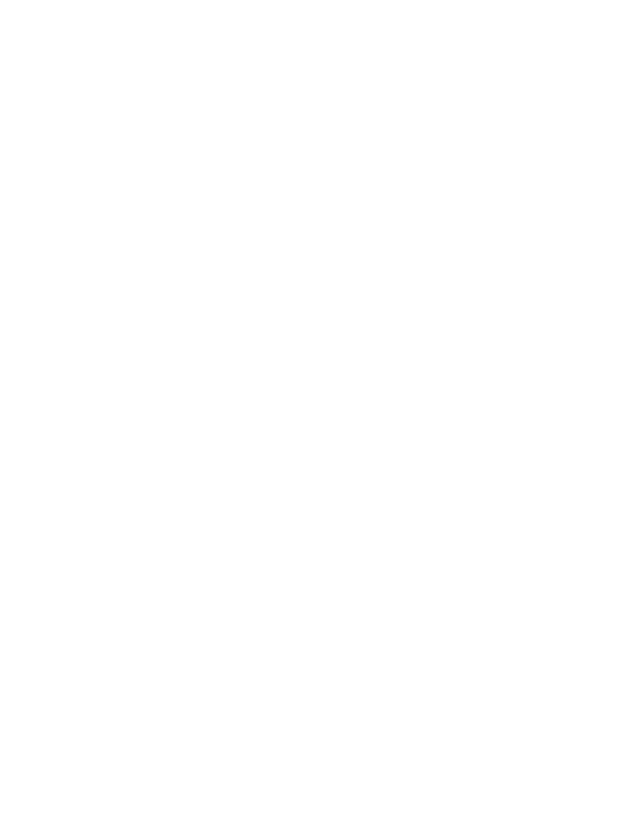
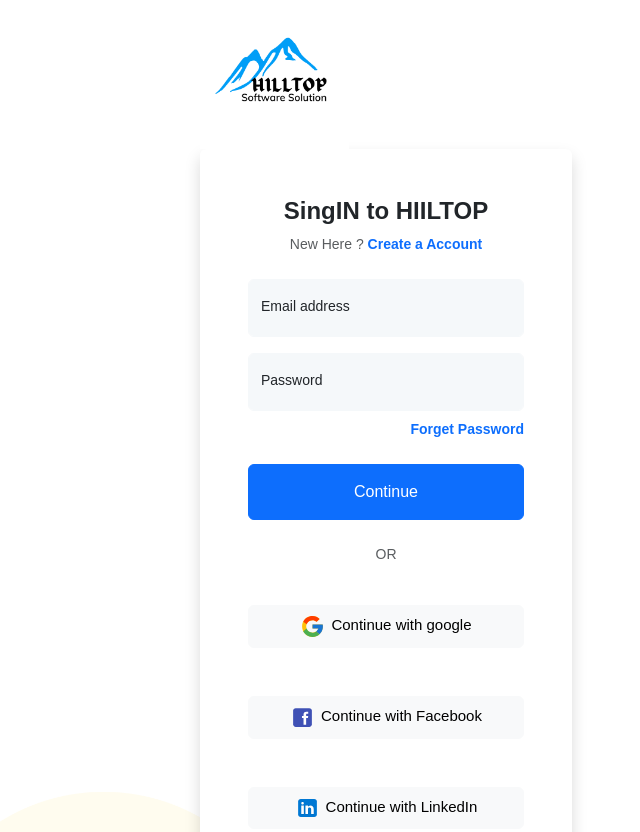
Before and after one commit to hamnakanwal22/Login-form-Using-Bootstrap, a plain HTML site: page index.html in a window 1280 px wide. Shown: the top 832 px of the page, without its empty margins (254-894 px from the left). Before the commit the page ends 800 px from the top, so only its background shows below. Drawn offline with nearby package versions, Linux system fonts and the light colour scheme.

Commit message:
Modify index & style file

```diff
--- a/index.html
+++ b/index.html
@@ -3,9 +3,59 @@
 <head>
     <meta charset="UTF-8">
     <meta name="viewport" content="width=device-width, initial-scale=1.0">
-    <title>Lofin form</title>
+    <title>Login form</title>
+    <link rel="stylesheet" href="https://cdnjs.cloudflare.com/ajax/libs/font-awesome/6.5.2/css/all.min.css    ">
+  <link rel="stylesheet" href="bootstrap/css/bootstrap.min.css">
+  <link href="https://cdn.jsdelivr.net/npm/bootstrap@5.3.3/dist/css/bootstrap.min.css" rel="stylesheet">
+  <script src="https://cdn.jsdelivr.net/npm/bootstrap@5.3.3/dist/js/bootstrap.bundle.min.js"></script>
+  <link rel="stylesheet" href="style.css">
 </head>
 <body>
+<section>
+    <div class="wrapper">
+        <div class="container">
+            <div class="col-sm-8 offset-sm-2 col-lg-6 offset-lg-3 col-xl-4 offset-xl-4 text-center">
+<div class="logo">
+    <img src="images/logo.png" class="img-fluid" alt="logo" >
+</div>
+<form class="rounded bg-white shadow p-5">
+<h3 class="text-dark fw-bolder fs-4 mb-2">SingIN to HIILTOP</h3>
+<div class="mb-4 text-muted fw-normal">
+    New Here ? <a href="#" class="fw-bolder  text-decoration-none text-primary">Create a Account</a>
+</div>
+<div class="form-floating mb-3">
+    <input type="email" class="form-control" id="floatingInput" placeholder="name@example.com">
+    <label for="floatingInput">Email address</label>
+  </div>
+  <div class="form-floating">
+    <input type="password" class="form-control" id="floatingPassword" placeholder="Password">
+    <label for="floatingPassword">Password</label>
+  </div>
+  <div class="mt-2 text-end">
+    <a href="#" class="fw-bolder  text-decoration-none text-primary">Forget Password</a>
+  </div>
+  <button type="submit" class="btn btn-primary w-100 my-4 submit_btn">Continue</button>
+<div class="text-center text-muted mb-3 text-uppercase ">Or</div>
+<a href="#" class="btn btn-light w-100 my-4 login_width">
+<img src="images/google-icon.svg" alt="">Continue with google
+</a>
+<a href="#" class="btn btn-light w-100 my-4 login_width">
+    <img src="images/facebook-icon.svg" alt="">Continue with Facebook
+    </a>
+    <a href="#" class="btn btn-light w-100 my-4 login_width">
+        <img src="images/linkedin-icon.svg" alt="">Continue with LinkedIn
+        </a>
+<div>
 
+</div>
+</form>
+            </div>
+        </div>
+    </div>
+</section>
+
+
+    <script src="bootstrap/js/bootstrap.min.js"></script>
+    <script src="script.js"></script>
 </body>
 </html>
--- a/style.css
+++ b/style.css
@@ -0,0 +1,48 @@
+*{
+    margin: 0;
+    padding: 0;
+    box-sizing: border-box;
+}
+
+body{
+    font-family:sans-serif;
+    font-size: 14px;
+}
+.wrapper{
+    padding: 0 0 100px;
+    background: url(images/bg.png) no-repeat;
+    background-position: bottom center;
+    background-size: contain;
+    background-attachment: fixed;
+    min-height: 100%;
+}
+.wrapper .logo{
+    max-width: 40%;
+
+}
+.wrapper input{
+    background-color:#f5f8fa;
+    border-color: #f5f8fa;
+    color: #5e6278;
+}
+.wrapper input:focus{
+    box-shadow: none;
+}
+.wrapper .btn{
+    padding: 15px;
+    font-weight: 500;
+}
+.wrapper .login_width{
+    padding: 8px;
+    font-size: 15px;
+    transition: 0.3s ease-in-out;
+}
+.wrapper .login_width:hover{
+    background-color:#e3e3e3 ;
+    border-color:#e3e3e3 ;
+}
+.wrapper .login_width img{
+    max-width:12%;
+    padding-right: 6px;
+
+}
```
Also changed, not shown: images/bg.png (added), images/facebook-icon.svg (added), images/google-icon.svg (added), images/linkedin-icon.svg (added), images/logo.png (added).
